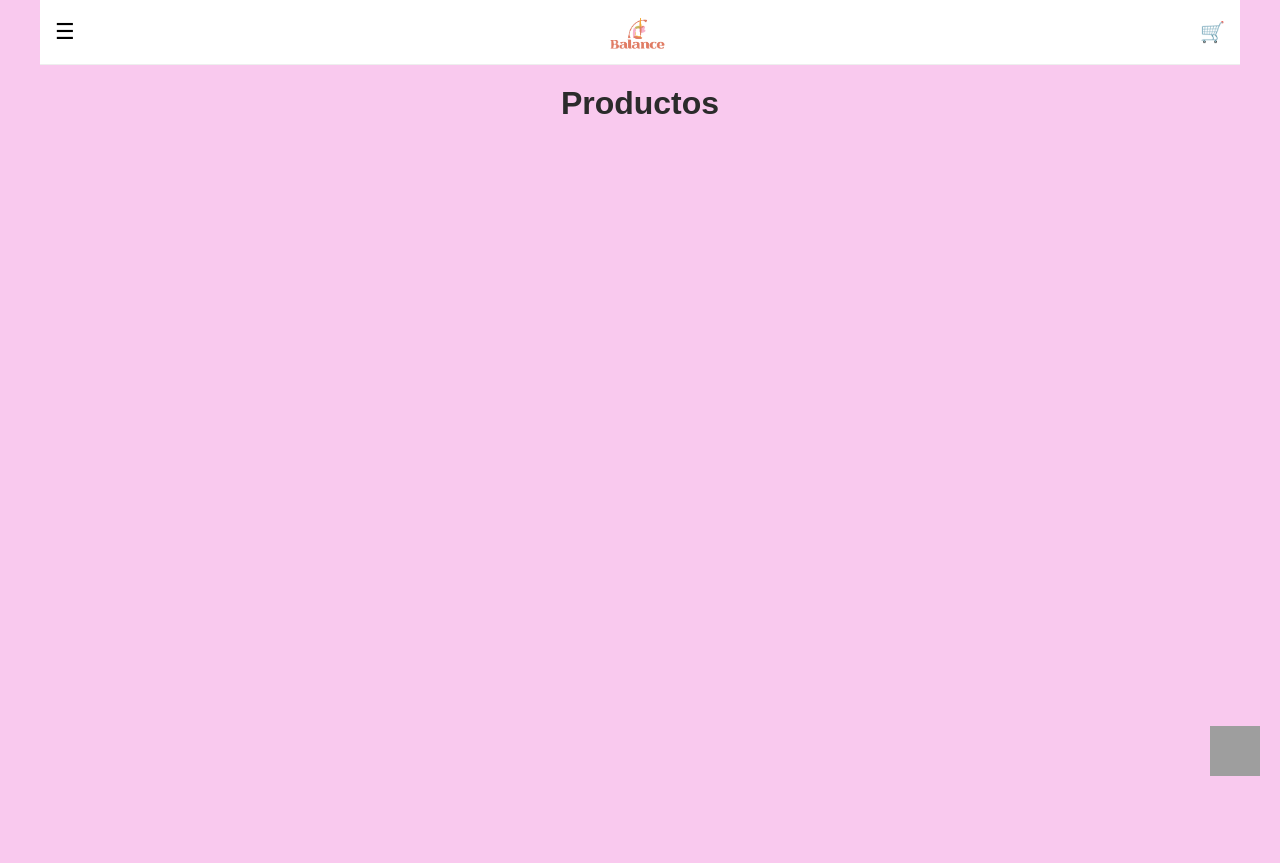
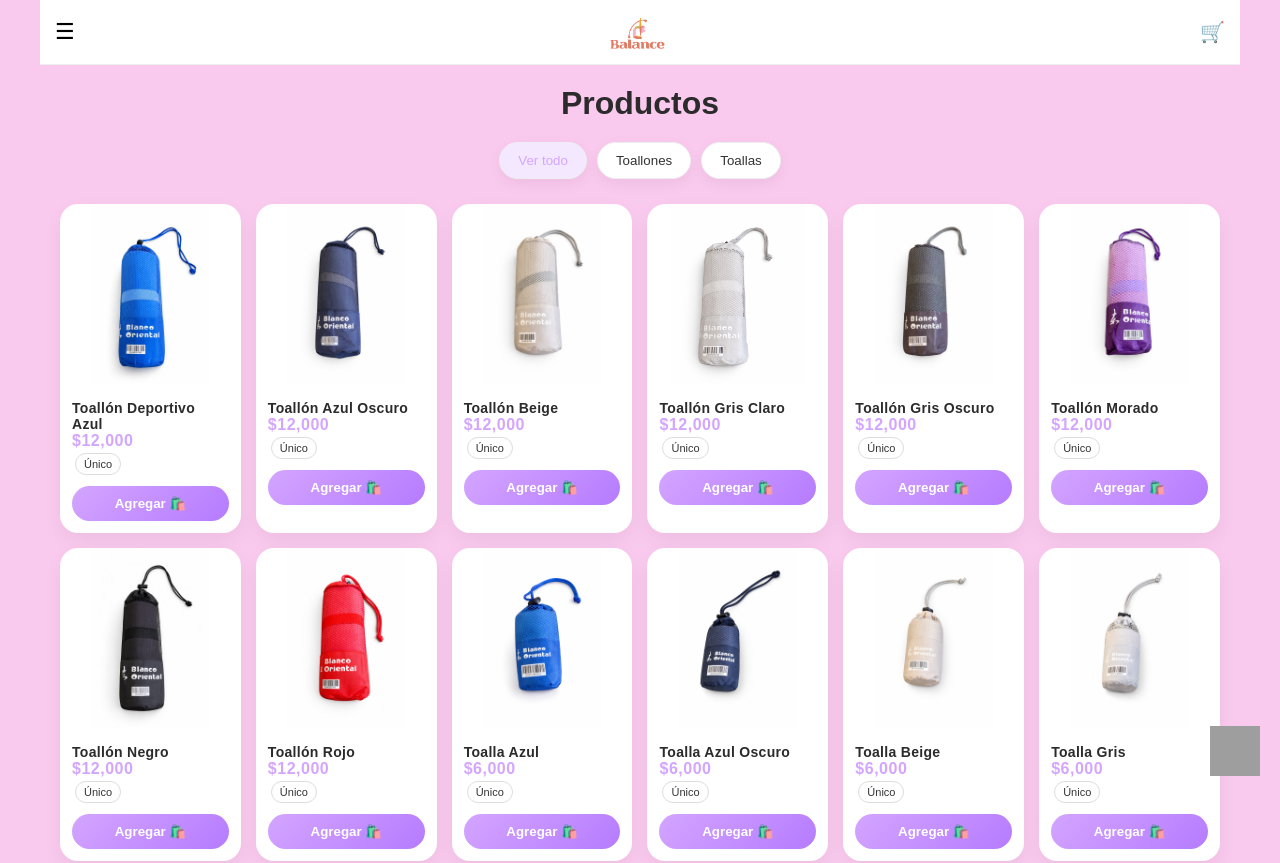
Before and after one commit to Hernan1610/tienda-deportiva, a React (Vite) app: page /productos/1 in a window 1280 px wide. Shown: the top 863 px of the page. Built offline with nearby package versions, Linux system fonts and the light colour scheme; grey boxes are pictures that could not be loaded.

Commit message:
avance tienda balance

```diff
--- a/src/data/productos.js
+++ b/src/data/productos.js
@@ -7,17 +7,17 @@ export const productos = [
     nombre: "Toallón Deportivo Azul",
     precio: 12000,
     imagen: "/toallon-azul.png",
-    categoria: "accesorios",
+    categoria: "productos",
     subcategoria: "toallones",
     talles: ["Único"],
-    stock: 10
+    stock: 6
   },
   {
     id: 2,
     nombre: "Toallón Azul Oscuro",
     precio: 12000,
     imagen: "/toallon-azul-oscuro.png",
-    categoria: "accesorios",
+    categoria: "productos",
     subcategoria: "toallones",
     talles: ["Único"],
     stock: 10
@@ -27,7 +27,7 @@ export const productos = [
     nombre: "Toallón Beige",
     precio: 12000,
     imagen: "/toallon-beige.png",
-    categoria: "accesorios",
+    categoria: "productos",
     subcategoria: "toallones",
     talles: ["Único"],
     stock: 10
@@ -37,7 +37,7 @@ export const productos = [
     nombre: "Toallón Gris Claro",
     precio: 12000,
     imagen: "/toallon-gris-claro.png",
-    categoria: "accesorios",
+    categoria: "productos",
     subcategoria: "toallones",
     talles: ["Único"],
     stock: 10
@@ -47,7 +47,7 @@ export const productos = [
     nombre: "Toallón Gris Oscuro",
     precio: 12000,
     imagen: "/toallon-gris-oscuro.png",
-    categoria: "accesorios",
+    categoria: "productos",
     subcategoria: "toallones",
     talles: ["Único"],
     stock: 10
@@ -57,7 +57,7 @@ export const productos = [
     nombre: "Toallón Morado",
     precio: 12000,
     imagen: "/toallon-morado.png",
-    categoria: "accesorios",
+    categoria: "productos",
     subcategoria: "toallones",
     talles: ["Único"],
     stock: 10,
@@ -68,7 +68,7 @@ export const productos = [
     nombre: "Toallón Negro",
     precio: 12000,
     imagen: "/toallon-negro.png",
-    categoria: "accesorios",
+    categoria: "productos",
     subcategoria: "toallones",
     talles: ["Único"],
     stock: 10
@@ -78,7 +78,7 @@ export const productos = [
     nombre: "Toallón Rojo",
     precio: 12000,
     imagen: "/toallon-rojo.png",
-    categoria: "accesorios",
+    categoria: "productos",
     subcategoria: "toallones",
     talles: ["Único"],
     stock: 10
@@ -92,7 +92,7 @@ export const productos = [
     nombre: "Toalla Azul",
     precio: 6000,
     imagen: "/toalla-azul.png",
-    categoria: "accesorios",
+    categoria: "productos",
     subcategoria: "toallas",
     talles: ["Único"],
     stock: 15
@@ -102,7 +102,7 @@ export const productos = [
     nombre: "Toalla Azul Oscuro",
     precio: 6000,
     imagen: "/toalla-azul-oscuro.png",
-    categoria: "accesorios",
+    categoria: "productos",
     subcategoria: "toallas",
     talles: ["Único"],
     stock: 15
@@ -112,7 +112,7 @@ export const productos = [
     nombre: "Toalla Beige",
     precio: 6000,
     imagen: "/toalla-beige.png",
-    categoria: "accesorios",
+    categoria: "productos",
     subcategoria: "toallas",
     talles: ["Único"],
     stock: 15
@@ -122,7 +122,7 @@ export const productos = [
     nombre: "Toalla Gris",
     precio: 6000,
     imagen: "/toalla-gris.png",
-    categoria: "accesorios",
+    categoria: "productos",
     subcategoria: "toallas",
     talles: ["Único"],
     stock: 15
@@ -132,7 +132,7 @@ export const productos = [
     nombre: "Toalla Gris Oscuro",
     precio: 6000,
     imagen: "/toalla-gris-oscuro.png",
-    categoria: "accesorios",
+    categoria: "productos",
     subcategoria: "toallas",
     talles: ["Único"],
     stock: 15
@@ -142,7 +142,7 @@ export const productos = [
     nombre: "Toalla Lila",
     precio: 6000,
     imagen: "/toalla-lila.png",
-    categoria: "accesorios",
+    categoria: "productos",
     subcategoria: "toallas",
     talles: ["Único"],
     stock: 15,
@@ -153,7 +153,7 @@ export const productos = [
     nombre: "Toalla Roja",
     precio: 6000,
     imagen: "/toalla-roja.png",
-    categoria: "accesorios",
+    categoria: "productos",
     subcategoria: "toallas",
     talles: ["Único"],
     stock: 15
@@ -163,7 +163,7 @@ export const productos = [
     nombre: "Toalla Rosa",
     precio: 6000,
     imagen: "/toalla-rosa.png",
-    categoria: "accesorios",
+    categoria: "productos",
     subcategoria: "toallas",
     talles: ["Único"],
     stock: 15
@@ -173,7 +173,7 @@ export const productos = [
     nombre: "Toalla Verde",
     precio: 6000,
     imagen: "/toalla-verde.png",
-    categoria: "accesorios",
+    categoria: "productos",
     subcategoria: "toallas",
     talles: ["Único"],
     stock: 15
--- a/src/pages/Productos.jsx
+++ b/src/pages/Productos.jsx
@@ -1,34 +1,25 @@
 import { productos } from "../data/productos";
 import ProductCard from "../components/ProductCard";
-import { useParams, useNavigate } from "react-router-dom";
+import { useState } from "react";
 
 const Productos = () => {
-  const { categoria } = useParams();
-  const navigate = useNavigate();
+  const [filtro, setFiltro] = useState("todos");
 
-  const productosFiltrados = categoria
-    ? productos.filter((p) => p.categoria === categoria)
-    : productos;
+  const productosFiltrados =
+    filtro === "todos"
+      ? productos
+      : productos.filter((p) => p.subcategoria === filtro);
 
-  const getButtonStyle = (cat) => ({
+  const btnStyle = (activo) => ({
     padding: "10px 18px",
     borderRadius: "20px",
     border: "1px solid #eee",
     cursor: "pointer",
     fontWeight: "500",
-    transition: "0.25s",
-    background: categoria === cat ? "var(--accent-soft)" : "#fff",
-    color: categoria === cat ? "var(--accent)" : "#333",
-    boxShadow: "0 5px 15px rgba(0,0,0,0.05)"
+    background: activo ? "var(--accent-soft)" : "#fff",
+    color: activo ? "var(--accent)" : "#333",
+    boxShadow: "0 5px 15px rgba(0,0,0,0.05)",
   });
-
-  const cambiarCategoria = (cat) => {
-    if (cat === "todos") {
-      navigate("/productos");
-    } else {
-      navigate(`/productos/${cat}`);
-    }
-  };
 
   return (
     <div
@@ -36,26 +27,42 @@ const Productos = () => {
         maxWidth: "1200px",
         margin: "0 auto",
         padding: "20px",
-        background: "var(--bg)",
-        minHeight: "100vh"
+        minHeight: "100vh",
       }}
     >
-      <h1
-        style={{
-          textAlign: "center",
-          marginBottom: "20px",
-          color: "var(--text)"
-        }}
-      >
+      <h1 style={{ textAlign: "center", marginBottom: "20px" }}>
         Productos
       </h1>
 
-      {/* 🔥 GRID REAL RESPONSIVE */}
+      {/* 🔥 MENU TIPO TIENDA */}
+      <div
+        style={{
+          display: "flex",
+          justifyContent: "center",
+          gap: "10px",
+          flexWrap: "wrap",
+          marginBottom: "25px",
+        }}
+      >
+        <button style={btnStyle(filtro === "todos")} onClick={() => setFiltro("todos")}>
+          Ver todo
+        </button>
+
+        <button style={btnStyle(filtro === "toallones")} onClick={() => setFiltro("toallones")}>
+          Toallones
+        </button>
+
+        <button style={btnStyle(filtro === "toallas")} onClick={() => setFiltro("toallas")}>
+          Toallas
+        </button>
+      </div>
+
+      {/* 🔥 GRID */}
       <div
         style={{
           display: "grid",
           gridTemplateColumns: "repeat(auto-fit, minmax(160px, 1fr))",
-          gap: "15px"
+          gap: "15px",
         }}
       >
         {productosFiltrados.map((p) => (
```
Also changed, not shown: public/toallon-gris-claro.png.
